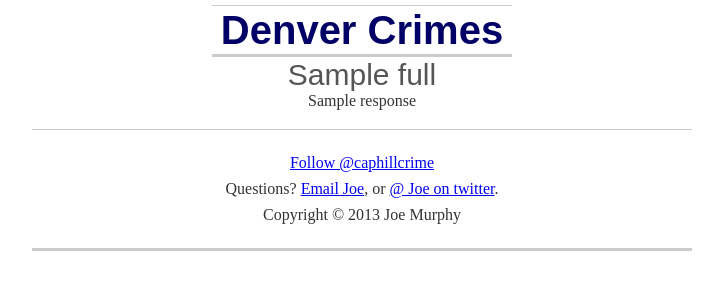
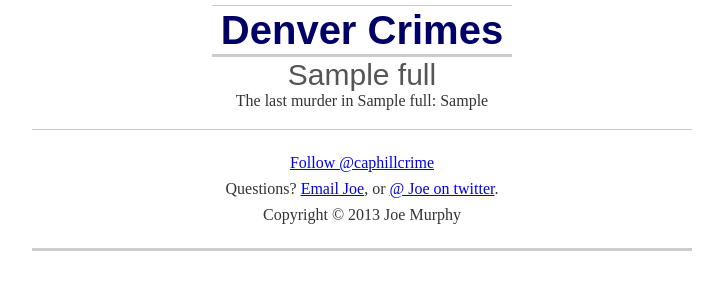
Before and after one commit to freejoe76/crime, a Flask app: template site/public/templates/neighborhood.html in a window 1280 px wide. Shown: the top 300 px of the page, without its empty margins (278-1001 px from the left). Run offline with Flask 2, Linux system fonts and the light colour scheme; the template is opened without the code that fills it: most values are stand-ins (such as "Sample title", 1, 10 or a date in 2020); some libraries are stand-ins or nearby versions; some web fonts are replaced.

Commit message:
ticker's publishing

```diff
--- a/site/public/templates/base.html
+++ b/site/public/templates/base.html
@@ -83,8 +83,9 @@ margin: 10px 0;
     </section>
 
     <section id="content">
-{% block content %}
-{% endblock content %}
+<div id="ticker">{% block ticker %}{% endblock ticker %}</div>
+
+{% block content %}{% endblock content %}
     </section>
 
 	<footer>
--- a/site/public/templates/neighborhood.html
+++ b/site/public/templates/neighborhood.html
@@ -8,6 +8,7 @@
 body { margin-top:5px; }
 {% endblock style %}
 
+{% block ticker %}The last murder in {{ neighborhood.full }}: {{ response.ticker.last_crime }}{% endblock ticker %}
+
 {% block content %}
-{{ response }}
 {% endblock content %}
```
